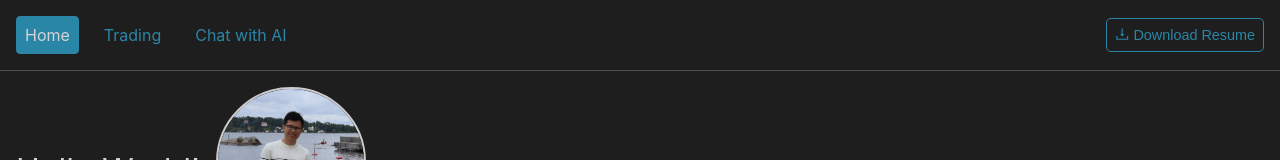
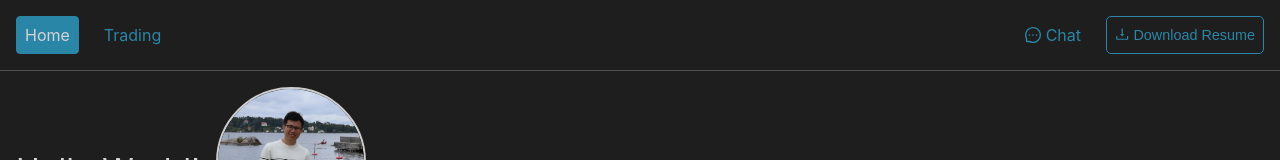
Before and after one commit to pohti/patrick-chen-portfolio, a Next.js app: page / in a window 1280 px wide. Shown: the top 160 px of the page. Built offline with nearby package versions, Linux system fonts and the light colour scheme.

Commit message:
style: change top nav layout

```diff
--- a/src/app/layout.tsx
+++ b/src/app/layout.tsx
@@ -4,6 +4,7 @@ import { ReactNode } from 'react';
 import './globals.css';
 import CustomNavLink from '@/components/CustomNavLink';
 import DownloadResumeButton from './DownloadResumeButton';
+import { MessageOutlined } from '@ant-design/icons';
 
 export const metadata: Metadata = {
   title: 'Patrick Chen',
@@ -18,9 +19,14 @@ export default function RootLayout({ children }: { children: ReactNode }) {
           <nav className="nav-link-container">
             <CustomNavLink href="/">Home</CustomNavLink>
             <CustomNavLink href="/trading">Trading</CustomNavLink>
-            <CustomNavLink href="/chat">Chat with AI</CustomNavLink>
           </nav>
-          <DownloadResumeButton />
+
+          <div className="flex" style={{ gap: '1rem' }}>
+            <CustomNavLink href="/chat">
+              <MessageOutlined /> Chat
+            </CustomNavLink>
+            <DownloadResumeButton />
+          </div>
         </header>
 
         <main>{children}</main>
```
